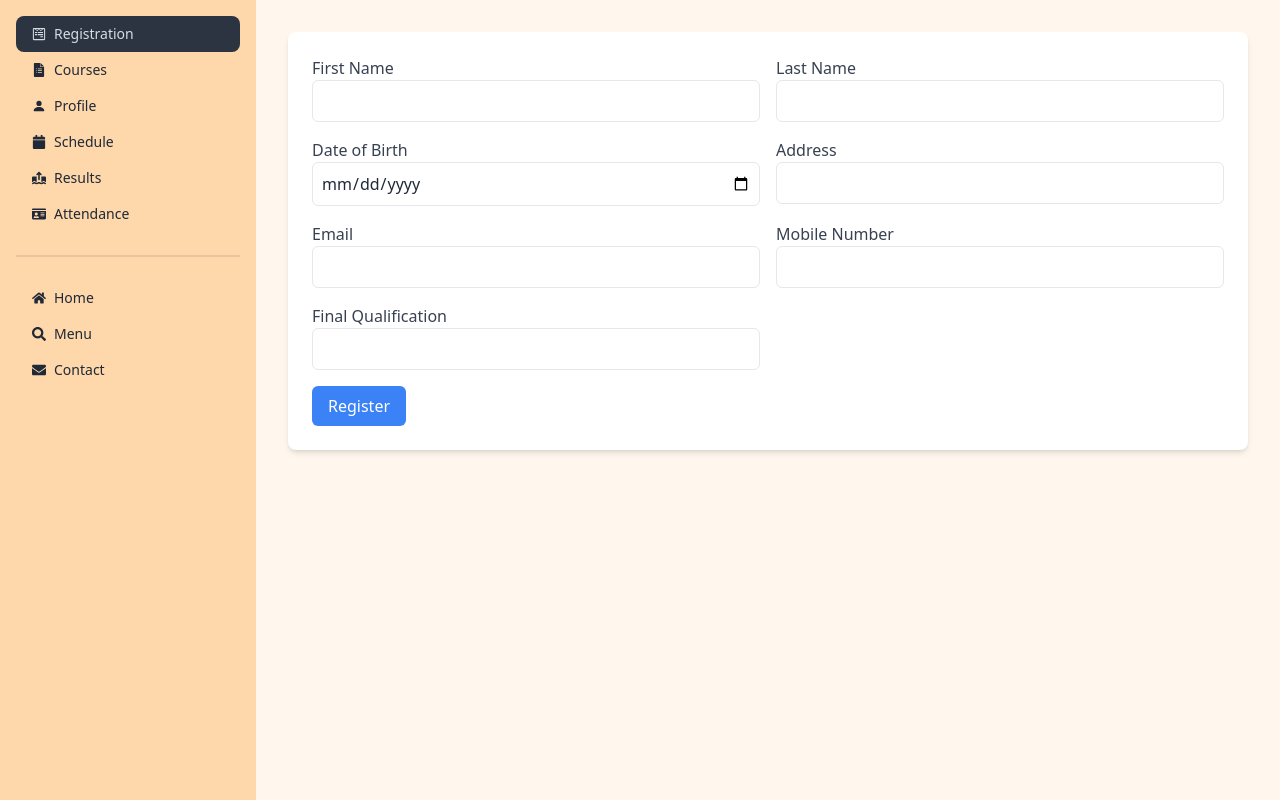
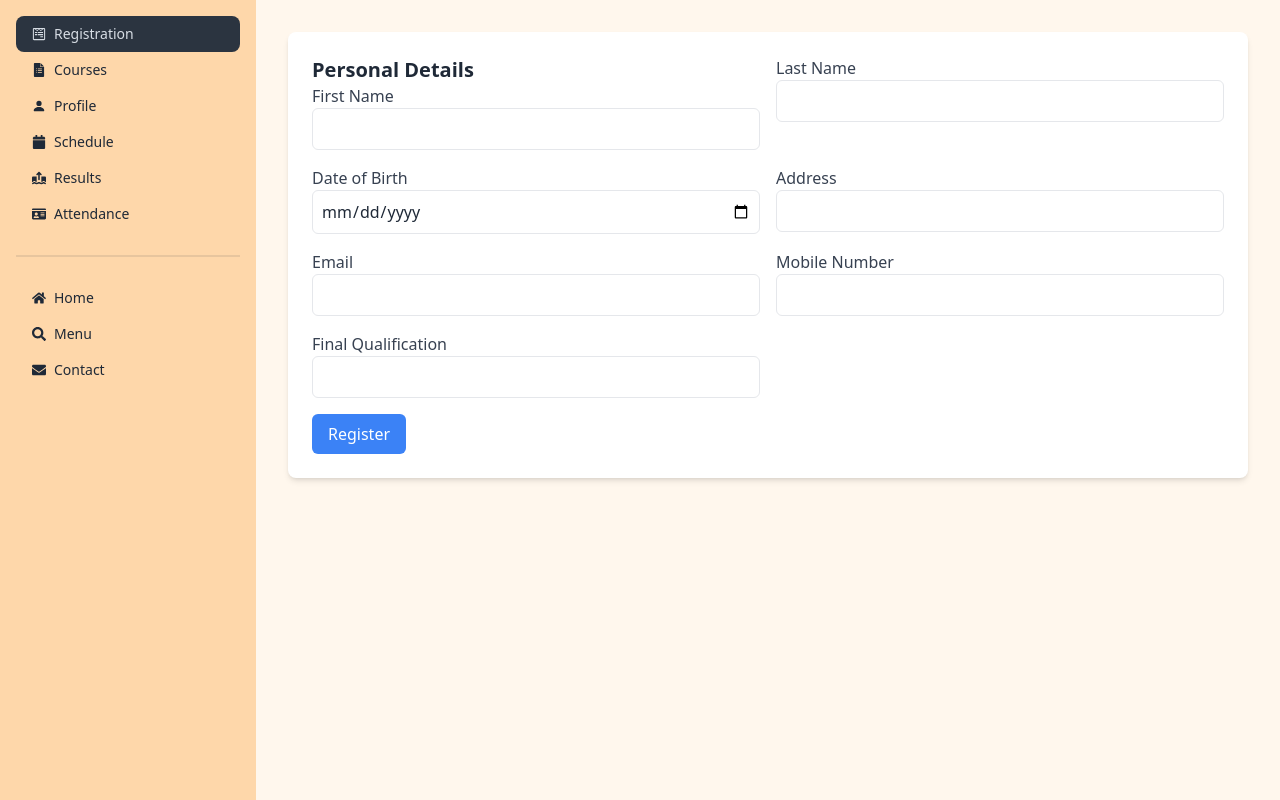
Before and after one commit to ahmisrafil/student-management-system, a React (Vite) app in the folder student-management-system-client/: page /dashboard/registration in a window 1280 px wide. Built offline with nearby package versions, Linux system fonts and the light colour scheme; no server answers.

Commit message:
Registration.jsx added

```diff
--- a/student-management-system-client/src/Pages/Dashboard/Registration.jsx
+++ b/student-management-system-client/src/Pages/Dashboard/Registration.jsx
@@ -18,6 +18,7 @@ const Registration = () => {
         <form onSubmit={handleSubmit} className="bg-white p-6 rounded-lg shadow-md">
       <div className="grid grid-cols-2 gap-4">
         <div>
+            <h3 className="text-xl font-semibold">Personal Details</h3>
           <label htmlFor="firstName" className="block text-gray-700">
             First Name
           </label>
--- a/student-management-system-client/src/Routes/Routes.jsx
+++ b/student-management-system-client/src/Routes/Routes.jsx
@@ -43,7 +43,7 @@ export const router = createBrowserRouter([
         {
           path: "registration",
           element: <Registration></Registration>
-        }
+        },
       ]
     },
   ]);
```
